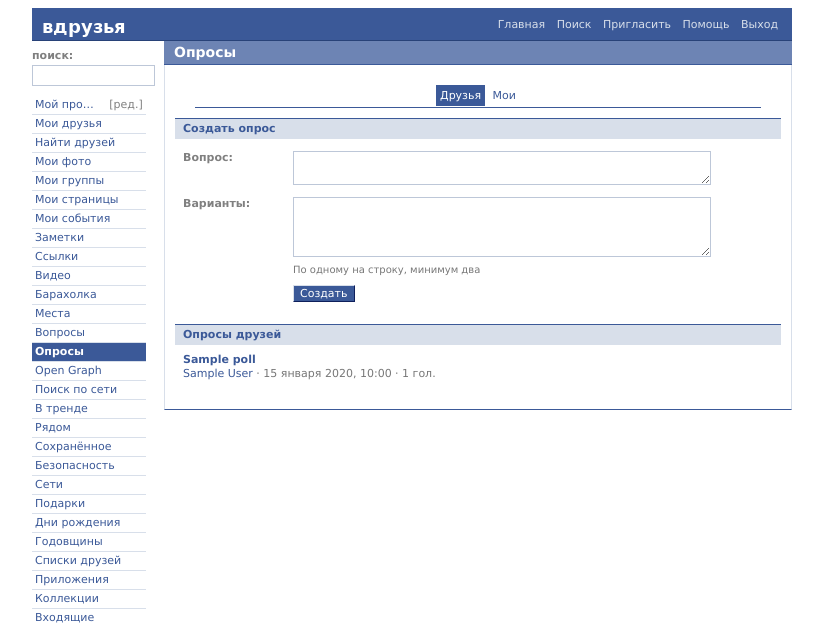
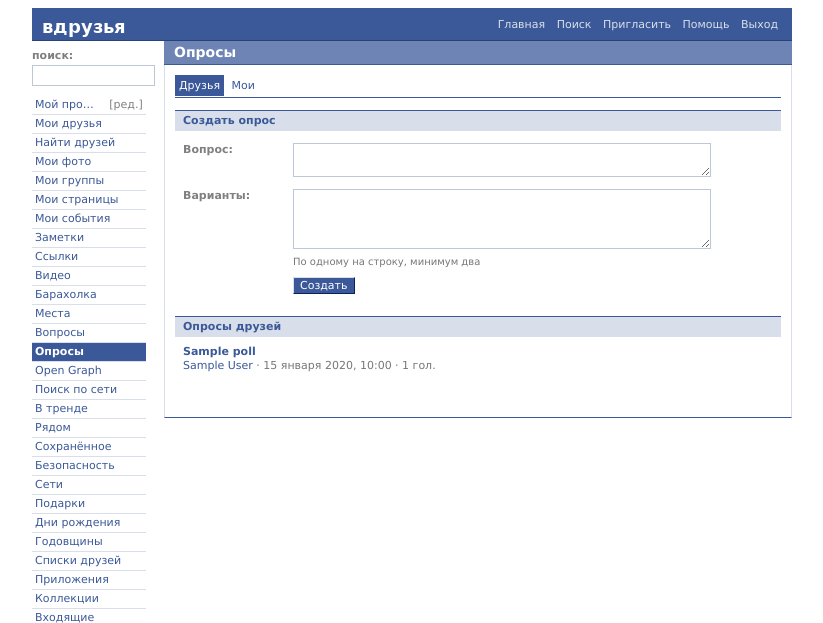
Before and after one commit to sashakravtsov/vdruzya, a Django app: page /polls in a window 1280 px wide. Shown: the top 623 px of the page, without its empty margins (228-1051 px from the left). Run offline with Django 5.2, Linux system fonts and the light colour scheme; a user stored in the database is signed in; tables that the repository leaves empty hold one stand-in row (values such as "Sample post"); data that the repository does not hold is empty.

Commit message:
fix: left-align browse #tabs on Questions/Polls/Notes
Directory modules inherited centered about-page #tabs; share the classic
left tab strip with People/Events. Align questions/polls list row chrome.

Co-authored-by: sashakravtsov <sashakravtsov@users.noreply.github.com>

```diff
--- a/django/static/css/classic.css
+++ b/django/static/css/classic.css
@@ -638,24 +638,36 @@ button.linkish .ico { margin-right: 2px; }
 .people-top-links a{color:var(--fb)}
 .people-top-links span{margin:0 4px;color:#aaa}
 .people-search-form{margin:0 0 10px}
-/* directory tabs — classic #tabs */
-.people-page #tabs, .events-page #tabs, .group-page #tabs, .groups-index #tabs, .search-page #tabs {
-  text-align:left;padding:4px 0;margin:0 0 12px;border-bottom:solid 1px var(--fb);
+/* directory tabs — classic left #tabs (not centered about-page chrome) */
+:is(
+  .people-page, .events-page, .group-page, .groups-index, .search-page,
+  .questions-page, .polls-page, .notes-page, .market-page, .links-page, .gifts-page
+) #tabs {
+  text-align: left; padding: 4px 0; margin: 0 0 12px; border-bottom: solid 1px var(--fb);
 }
-.people-page #tabs .activetab, .people-page #tabs .inactivetab,
-.events-page #tabs .activetab, .events-page #tabs .inactivetab,
-.group-page #tabs .activetab, .group-page #tabs .inactivetab,
-.groups-index #tabs .activetab, .groups-index #tabs .inactivetab,
-.search-page #tabs .activetab, .search-page #tabs .inactivetab { display:inline;padding:0;margin:0; }
-.people-page #tabs a, .events-page #tabs a, .group-page #tabs a, .groups-index #tabs a, .search-page #tabs a { margin:0;padding:4px; }
-.people-page #tabs .activetab a, .events-page #tabs .activetab a,
-.group-page #tabs .activetab a, .groups-index #tabs .activetab a, .search-page #tabs .activetab a {
-  color:#fff;background:var(--fb);text-decoration:none;
+:is(
+  .people-page, .events-page, .group-page, .groups-index, .search-page,
+  .questions-page, .polls-page, .notes-page, .market-page, .links-page, .gifts-page
+) #tabs .activetab,
+:is(
+  .people-page, .events-page, .group-page, .groups-index, .search-page,
+  .questions-page, .polls-page, .notes-page, .market-page, .links-page, .gifts-page
+) #tabs .inactivetab { display: inline; padding: 0; margin: 0; }
+:is(
+  .people-page, .events-page, .group-page, .groups-index, .search-page,
+  .questions-page, .polls-page, .notes-page, .market-page, .links-page, .gifts-page
+) #tabs a { margin: 0; padding: 4px; }
+:is(
+  .people-page, .events-page, .group-page, .groups-index, .search-page,
+  .questions-page, .polls-page, .notes-page, .market-page, .links-page, .gifts-page
+) #tabs .activetab a {
+  color: #fff; background: var(--fb); text-decoration: none;
 }
-.people-page #tabs .inactivetab a:hover, .events-page #tabs .inactivetab a:hover,
-.group-page #tabs .inactivetab a:hover, .groups-index #tabs .inactivetab a:hover,
-.search-page #tabs .inactivetab a:hover {
-  background:var(--line);text-decoration:none;
+:is(
+  .people-page, .events-page, .group-page, .groups-index, .search-page,
+  .questions-page, .polls-page, .notes-page, .market-page, .links-page, .gifts-page
+) #tabs .inactivetab a:hover {
+  background: var(--line); text-decoration: none;
 }
 .classic-person-row{
   margin:0 0 8px;padding:0 0 8px;border-bottom:1px solid #eee;
@@ -1235,13 +1247,22 @@ button.linkish .ico { margin-right: 2px; }
 .inbox-pane .msg-actions form { display: inline; }
 .inbox-pane .msg-compose .file-hint { display: block; margin-top: 4px; }
 .market-page .market-row,
-.notes-page .note-row { overflow: hidden; margin: 0 0 8px; padding: 0 0 8px; border-bottom: 1px solid #D8DFEA; }
+.notes-page .note-row,
+.questions-page .question-row,
+.questions-page .answer-row,
+.polls-page .poll-row { overflow: hidden; margin: 0 0 8px; padding: 0 0 8px; border-bottom: 1px solid #D8DFEA; }
 .market-page .market-row:last-child,
-.notes-page .note-row:last-child { border-bottom: 0; }
+.notes-page .note-row:last-child,
+.questions-page .question-row:last-child,
+.questions-page .answer-row:last-child,
+.polls-page .poll-row:last-child { border-bottom: 0; }
 .market-page .market-photo { margin: 0 0 8px; }
 .market-page .market-photo img { max-width: 100%; border: 1px solid #B3B3B3; }
 .note-photo { margin: 4px 0; }
 .note-photo img { border: 1px solid #B3B3B3; }
+.polls-page .poll-options { width: 100%; }
+.polls-page .poll-options .poll-opt { width: 55%; }
+.polls-page .poll-options .poll-votes { white-space: nowrap; }
 .inbox-pane .msg-photo { max-width: 100%; border: 1px solid #B3B3B3; margin-top: 4px; }
 .inbox-pane .msg-video { margin-top: 4px; }
 .inbox-pane .msg-video video.msg-photo { display: block; max-height: 280px; background: #000; }
--- a/django/templates/social/poll.html
+++ b/django/templates/social/poll.html
@@ -17,10 +17,10 @@
                     {% if poll.created_at %} · {{ poll.created_at|fb_when }}{% endif %}
                     · {{ total }} гол.
                 </p>
-                <table class="formtable" cellpadding="0" cellspacing="0" style="width:100%">
+                <table class="formtable poll-options" cellpadding="0" cellspacing="0">
                     {% for o in options %}
                     <tr>
-                        <td style="width:55%">
+                        <td class="poll-opt">
                             {% if me %}
                             <form method="post" action="{% url 'polls.vote' poll.id o.id %}" class="inline">{% csrf_token %}
                                 <input type="hidden" name="next" value="{% url 'polls.show' poll.id %}">
@@ -30,7 +30,7 @@
                             {{ o.body }}
                             {% endif %}
                         </td>
-                        <td class="muted">{{ o.n_votes }} ({{ o.pct }}%)</td>
+                        <td class="muted poll-votes">{{ o.n_votes }} ({{ o.pct }}%)</td>
                     </tr>
                     {% empty %}
                     <tr><td class="muted">Нет вариантов.</td></tr>
--- a/django/templates/social/polls.html
+++ b/django/templates/social/polls.html
@@ -26,12 +26,14 @@
             <h4>{% if mine %}Мои опросы{% else %}Опросы друзей{% endif %}</h4>
             <div class="profile-box-body">
                 {% for p in items %}
-                <div class="event-list-row">
-                    <b><a href="{% url 'polls.show' p.id %}">{{ p.question|truncatewords:20 }}</a></b>
-                    <div class="muted">
-                        <a href="{% url 'profile' p.social_user.id %}">{{ p.social_user.name }}</a>
-                        {% if p.created_at %} · {{ p.created_at|fb_when }}{% endif %}
-                        · {{ p.n_votes }} гол.
+                <div class="event-list-row poll-row">
+                    <div class="list-row-body">
+                        <b><a href="{% url 'polls.show' p.id %}">{{ p.question|truncatewords:20 }}</a></b>
+                        <div class="muted">
+                            <a href="{% url 'profile' p.social_user.id %}">{{ p.social_user.name }}</a>
+                            {% if p.created_at %} · {{ p.created_at|fb_when }}{% endif %}
+                            · {{ p.n_votes }} гол.
+                        </div>
                     </div>
                 </div>
                 {% empty %}<p class="muted">Пока нет опросов.</p>{% endfor %}
--- a/django/templates/social/question.html
+++ b/django/templates/social/question.html
@@ -31,7 +31,8 @@
                 </form>
                 {% endif %}
                 {% for a in answers %}
-                <div class="event-list-row" style="margin-top:10px">
+                <div class="event-list-row answer-row">
+                    <div class="list-row-body">
                         <a href="{% url 'profile' a.social_user.id %}"><b>{{ a.social_user.name }}</b></a>:
                         {{ a.body }}
                         <div class="muted">
@@ -45,6 +46,7 @@
                             {% endif %}
                         </div>
                     </div>
+                </div>
                 {% empty %}<p class="muted">Пока нет ответов. Будьте первым.</p>{% endfor %}
             </div>
         </div>
```
Also changed, not shown: django/templates/social/questions.html (+8 -6 lines). Lines whose indentation alone changed are shown as unchanged.
